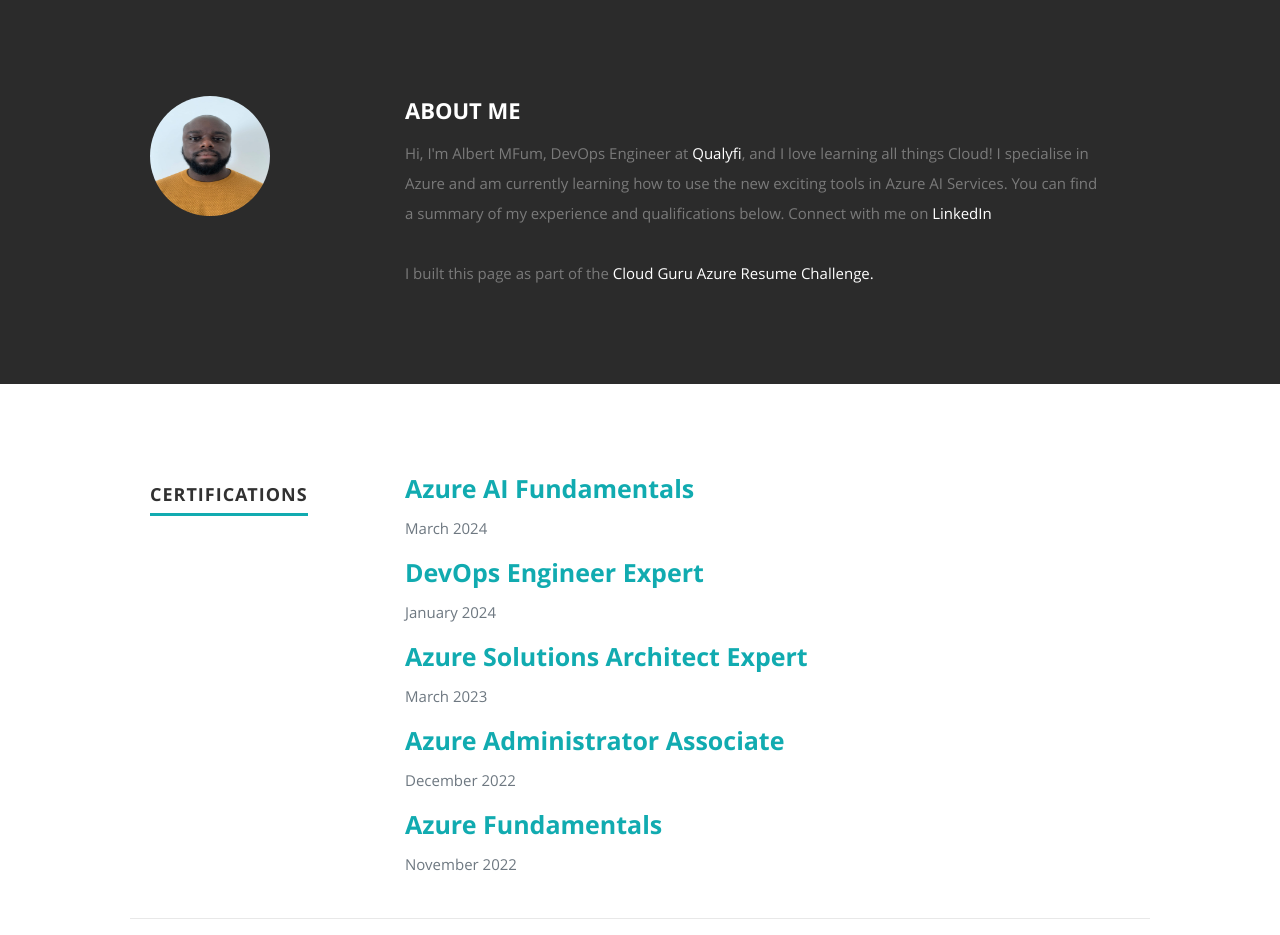
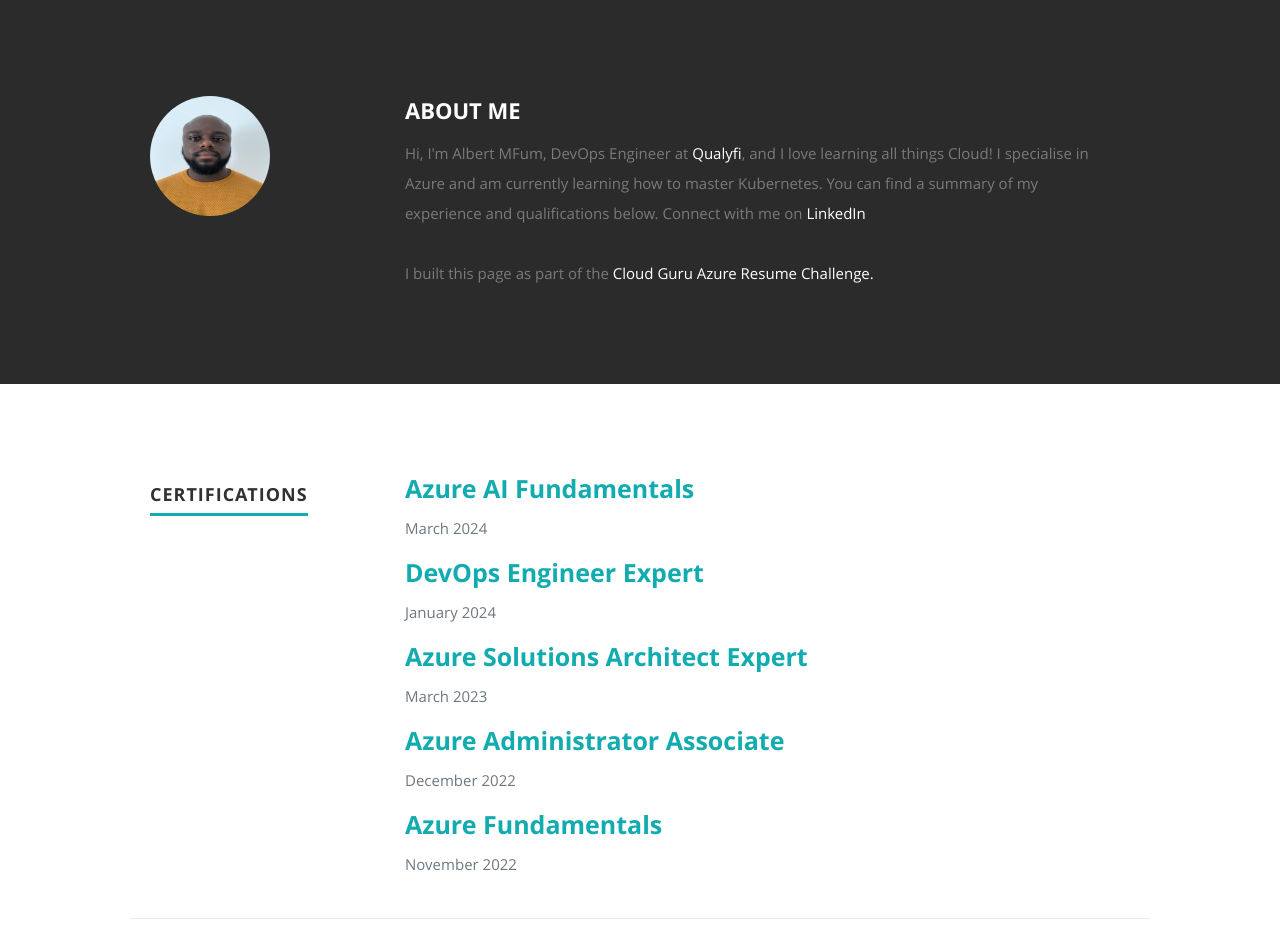
Before and after one commit to albertmfum/albertmfum.github.io, a plain HTML site: page index.html in a window 1280 px wide. Shown: the part 800-1735 px from the top of the page. Drawn offline with nearby package versions, Linux system fonts and the light colour scheme; a script that the page names is missing.

Commit message:
Update index.html
update about me

```diff
--- a/index.html
+++ b/index.html
@@ -99,8 +99,7 @@
             <h2>ABOUT ME</h2>
 
             <p> Hi, I'm Albert MFum, <span>DevOps Engineer at <a href="https://qualyfi.co.uk/">Qualyfi</a></span>,
-               and I love learning all things Cloud! I specialise in Azure and am currently learning how to use the new exciting tools
-               in Azure AI Services. You can find a summary of my experience and qualifications below.
+               and I love learning all things Cloud! I specialise in Azure and am currently learning how to master Kubernetes. You can find a summary of my experience and qualifications below.
                Connect with me on <a href="https://www.linkedin.com/in/albert-mfum-cloud/">LinkedIn</a>
          </br>
       </br>
```
